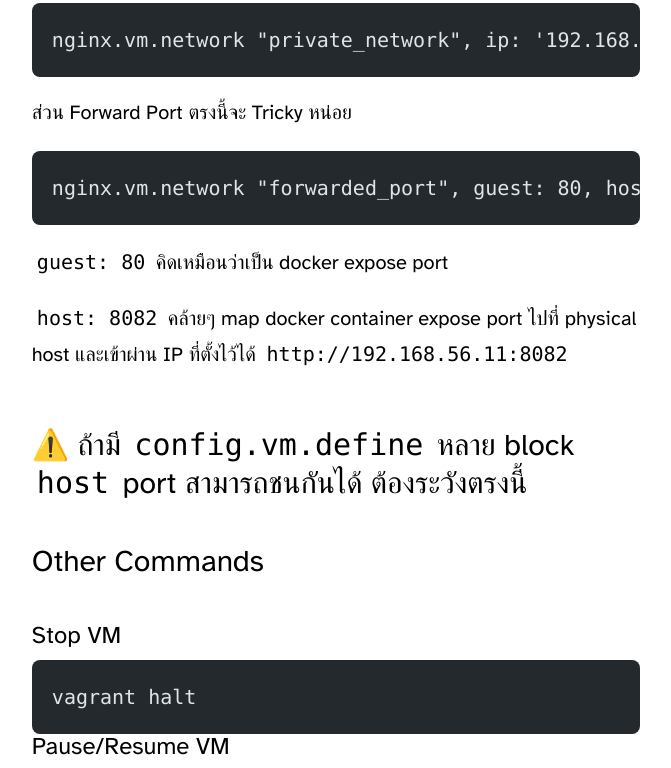
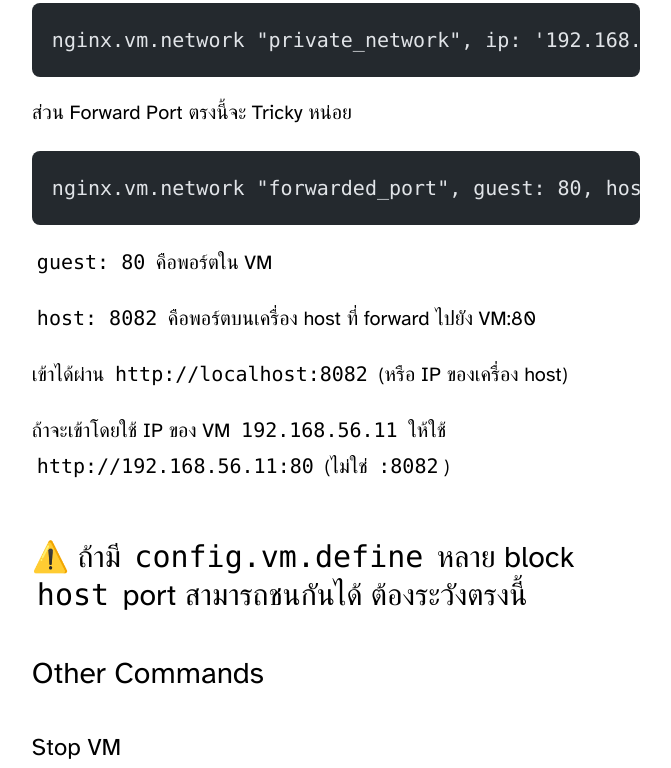
Before and after one commit to thedreambook/thedreambook.github.io, an Astro site: page /blog/hello-vagrant in a window 1280 px wide. Shown: the part 3229-3997 px from the top of the page, without its empty margins (277-948 px from the left). Built offline with nearby package versions, Linux system fonts and the light colour scheme; Astro itself is replaced by a stand-in of ours; code samples lack their colours.

Commit message:
update hell-vagrant.md again

````diff
--- a/src/content/blog/hello-vagrant.md
+++ b/src/content/blog/hello-vagrant.md
@@ -86,7 +86,7 @@
 เราสามารถ set IP ของ VM และสามารถ access ผ่านเหมือนมี server อยู่ในวง LAN เราได้เลย
 
 ```rb
-nginx.vm.network "private_network", ip: '192.168.56.11' # Visit http://192.168.56.11:8082
+nginx.vm.network "private_network", ip: '192.168.56.11'
 ```
 
 ส่วน Forward Port ตรงนี้จะ Tricky หน่อย
@@ -95,9 +95,13 @@
 nginx.vm.network "forwarded_port", guest: 80, host: 8082
 ```
 
-`guest: 80` คิดเหมือนว่าเป็น docker expose port
+`guest: 80` คือพอร์ตใน VM
 
-`host: 8082` คล้ายๆ map docker container expose port ไปที่ physical host และเข้าผ่าน IP ที่ตั้งไว้ได้ `http://192.168.56.11:8082`
+`host: 8082` คือพอร์ตบนเครื่อง host ที่ forward ไปยัง VM:80
+
+เข้าได้ผ่าน `http://localhost:8082` (หรือ IP ของเครื่อง host)
+
+ถ้าจะเข้าโดยใช้ IP ของ VM `192.168.56.11` ให้ใช้ `http://192.168.56.11:80` (ไม่ใช่ `:8082`)
 
 <br>
 
````
